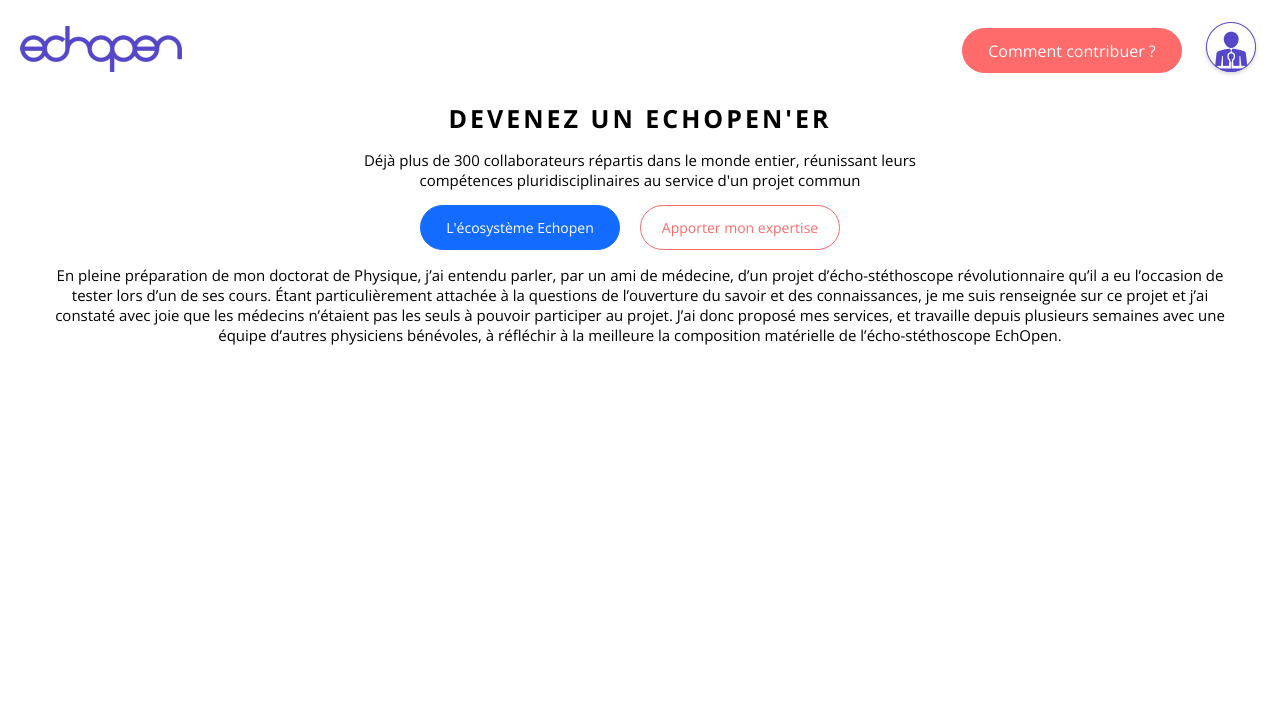
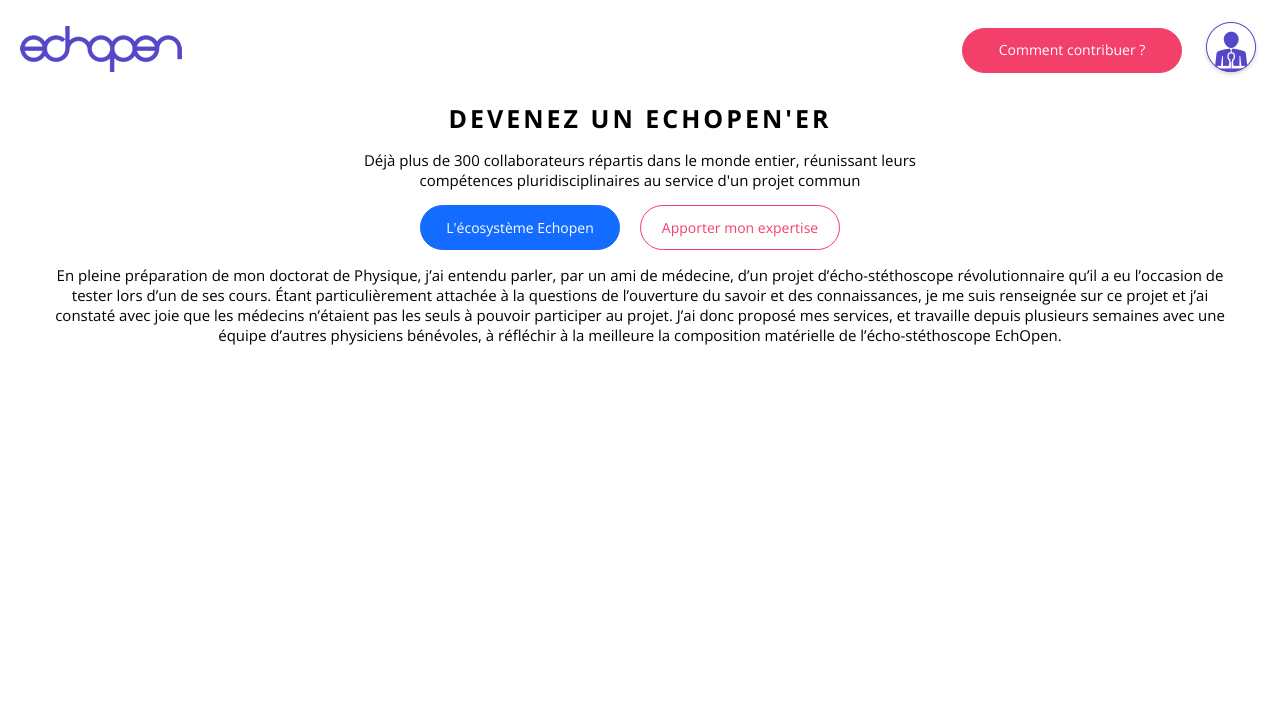
Before and after one commit to Hadrien-c/EchoPen, a website: page index.html in a window 1280 px wide. Shown: the top 727 px of the page. Drawn offline with nearby package versions, Linux system fonts and the light colour scheme; files that its build step writes are made by us from their sources; files whose address does not match are found by name.

Commit message:
update _base.scss

```diff
--- a/src/sass/base/_base.scss
+++ b/src/sass/base/_base.scss
@@ -16,6 +16,7 @@
 $black: #202020;
 $white: #ffffff;
 $pink: #FF6A6A;
+$pink-use: #f3406b;
 
 
 * {
@@ -48,18 +49,19 @@
 	&_btn {
 		@include flexRow();
 		.contribute{
-			background-color: $pink;
+			background-color: $pink-use;
 			width: 220px;
 			height: 45px;
 		    padding-top: 11px;
 		    margin-right: 20px;
 		    border-radius: 50px;
 		    text-align: center;
-	    font-size: 1.6rem;
-	    border: 1px solid $pink;
+		    font-size: 1.4rem;
+		    border: 1px solid $pink-use;
+		    transition: all 0.3s ease 0s;
 		    &:hover{
 		    	background-color: transparent;
-	    	color: $pink;
+		    	color: $pink-use;
 		    }
 		}
 	}
@@ -96,6 +98,7 @@
 			    font-weight: lighter;
 			    font-size: 1.4rem;
 			    border: 1px solid $blue;
+    		    transition: all 0.3s ease 0s;
 			    &:hover{
 			    	background-color: transparent;
 			    	color: $blue;
@@ -111,10 +114,11 @@
 			    text-align: center;
 			    font-weight: lighter;
 			    font-size: 1.4rem;
-		    border: 1px solid $pink;
-	    	color: $pink;
+			    border: 1px solid $pink-use;
+		    	color: $pink-use;
+		    	transition: all 0.3s ease 0s;
 			    &:hover{
-					background-color: $pink;
+						background-color: $pink-use;
 			    	color: $white;
 			    }
 			}
```
Lines whose indentation alone changed are shown as unchanged.
